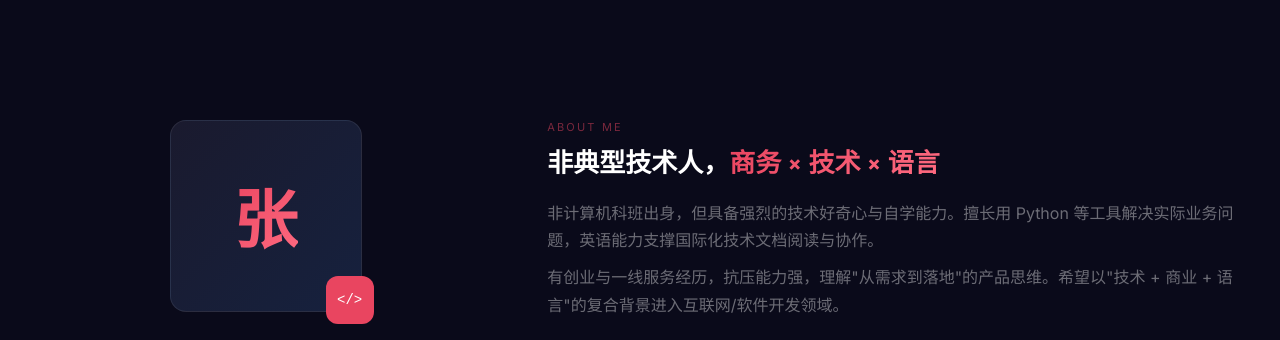
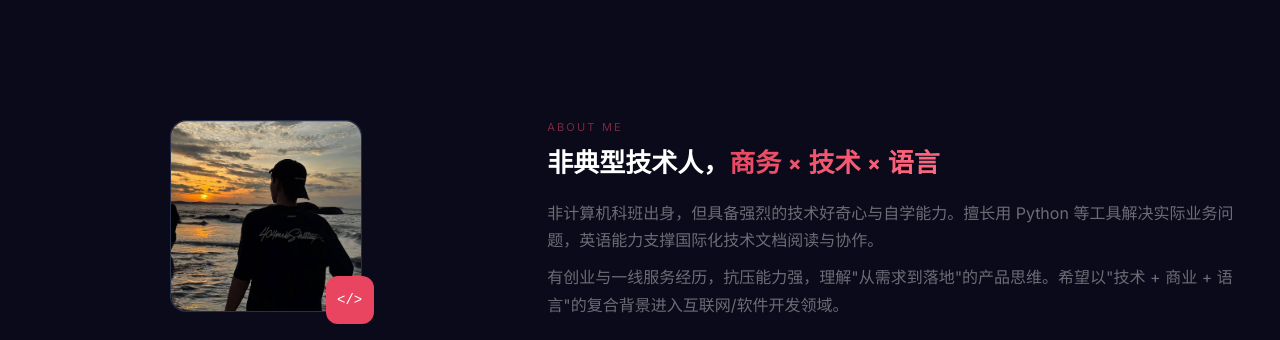
Before and after one commit to sterling999921-arch/sterling999921-arch.github.io, a plain HTML site: page index.html in a window 1280 px wide. Shown: the part 800-1140 px from the top of the page. Drawn offline with Linux system fonts and the light colour scheme.

Commit message:
Update index.html

```diff
--- a/index.html
+++ b/index.html
@@ -169,7 +169,7 @@ body{background:#0a0a1a;color:#e0e0e0;font-family:"Inter",system-ui,-apple-syste
   <div class="section-container">
     <div class="grid">
       <div style="display:flex;flex-direction:column;align-items:center">
-        <div class="avatar-wrap"><div class="avatar"><span class="char">张</span></div><div class="avatar-badge">&lt;/&gt;</div></div>
+        <div class="avatar-wrap"><div class="avatar"><img src="images/微信图片_20260617153534_69_1.jpg" alt="张耀文" style="width:100%;height:100%;object-fit:cover;border-radius:16px;"></div><div class="avatar-badge">&lt;/&gt;</div></div>
         <h2 style="font-size:28px;font-weight:700;font-family:DM Sans,sans-serif;margin-bottom:6px;color:#fff">张耀文</h2>
         <p style="color:rgba(233,69,96,.7);font-size:13px;letter-spacing:.5px;margin-bottom:24px">Python 开发实习生 / 技术运营</p>
         <div style="width:100%">
```
